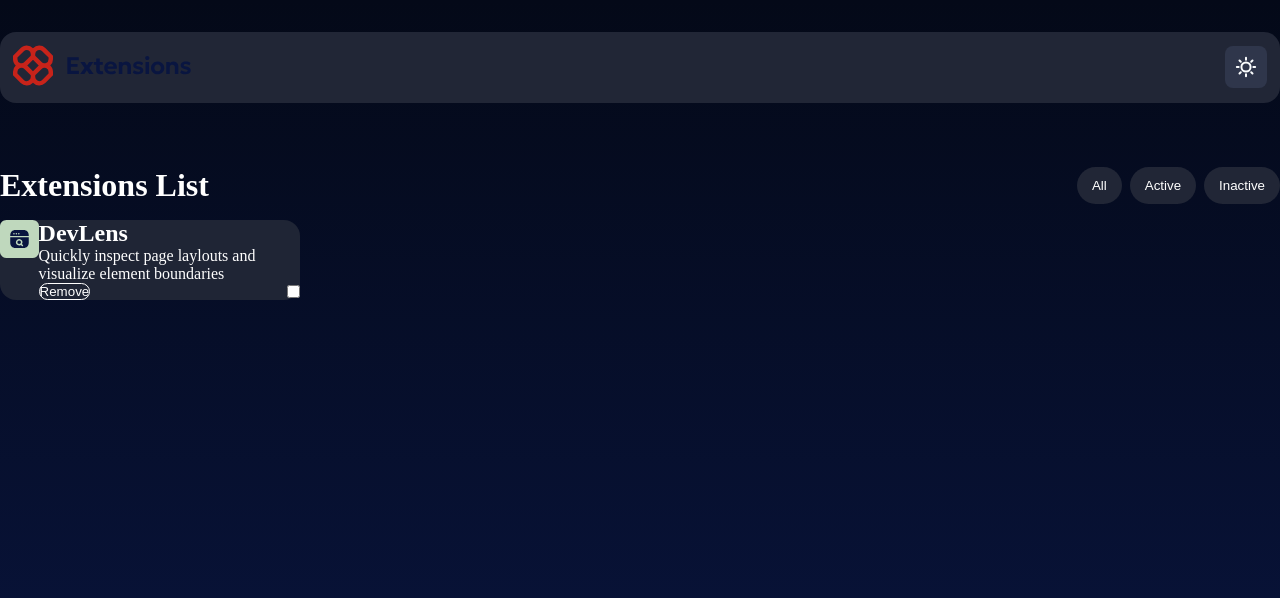
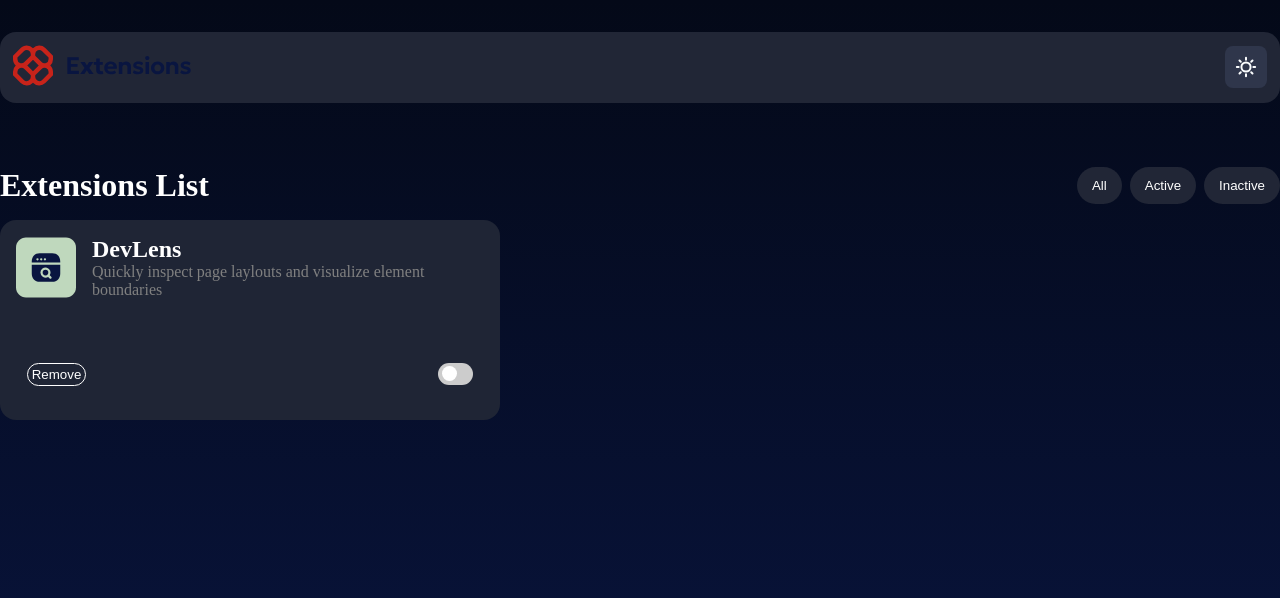
Before and after one commit to certified-fmukona/Browser-extension-manager-UI, a plain HTML site: page index.html in a window 1280 px wide. Drawn offline with Linux system fonts and the light colour scheme.

Commit message:
card tweaks

```diff
--- a/index.html
+++ b/index.html
@@ -34,20 +34,18 @@
   </div>
   <div class="card">
     <div class="icon">
-      <img src="./assets/images/logo-devlens.svg" alt="icon">
-    </div>
-    <div class="description">
+      <img id="icon" src="./assets/images/logo-devlens.svg" alt="icon">
       <div class="icon-description">
         <h2>DevLens</h2>
         <p>Quickly inspect page laylouts and visualize element boundaries</p>
       </div>
-      <div class="inputs">
+    </div>
+    <div class="inputs">
         <button id="remove">Remove</button>
-        <input id="toggle" type="checkbox">
-      </div>
-    </div>
-    <div class="input">
-
+        <label class="switch">
+          <input type="checkbox">
+          <span class="slider round"></span>
+        </label>
     </div>
   </div>
 </body>
--- a/style.css
+++ b/style.css
@@ -75,24 +75,108 @@ body {
 
 .card {
     background-color: #1f2535;
-    width: 300px;
+    width: 500px;
+    height: 200px;
     border-radius: 1rem;
     border-style: solid;
     border: white;
     border-width: 5px;
     display: flex;
-    flex-direction: row;
+    flex-direction: column;
 }
 
+.icon {
+    display: flex;
+    margin: 1rem;
+}
+
+.icon-description {
+    margin-left: 1rem;
+}
+
+p {
+    font-weight: 100;
+    color: grey;
+}
+
+.inputs {
+    margin-top: 3rem;
+}
+
+.inputs button {
+    padding: .2rem;
+}
 #remove {
     background-color: #1f2535;
     border-radius: 1rem;
-    border-color: blue;
     border: solid;
     border-width: thin;
 }
 .card .inputs {
     display: flex;
-    justify-content: space-between;
+    justify-content: center;
+    gap: 22rem;
+    border-color: gray;
+}
 
+/* toggle switch */
+
+.switch {
+  position: relative;
+  display: inline-block;
+  width: 35px;
+  height: 22px;
 }
+
+.switch input {
+  opacity: 0;
+  width: 0;
+  height: 0;
+}
+
+.slider {
+  position: absolute;
+  cursor: pointer;
+  top: 0;
+  left: 0;
+  right: 0;
+  bottom: 0;
+  background-color: #ccc;
+  -webkit-transition: .4s;
+  transition: .4s;
+}
+
+.slider:before {
+  position: absolute;
+  content: "";
+  height: 15px;
+  width: 15px;
+  left: 4px;
+  bottom: 4px;
+  background-color: white;
+  -webkit-transition: .4s;
+  transition: .4s;
+}
+
+input:checked + .slider {
+  background-color: #ef5e55;
+}
+
+input:focus + .slider {
+  box-shadow: 0 0 1px #ef5e55;
+}
+
+input:checked + .slider:before {
+  -webkit-transform: translateX(12px);
+  -ms-transform: translateX(12px);
+  transform: translateX(12px);
+}
+
+/* Rounded sliders */
+.slider.round {
+  border-radius: 34px;
+}
+
+.slider.round:before {
+  border-radius: 50%;
+}
```
